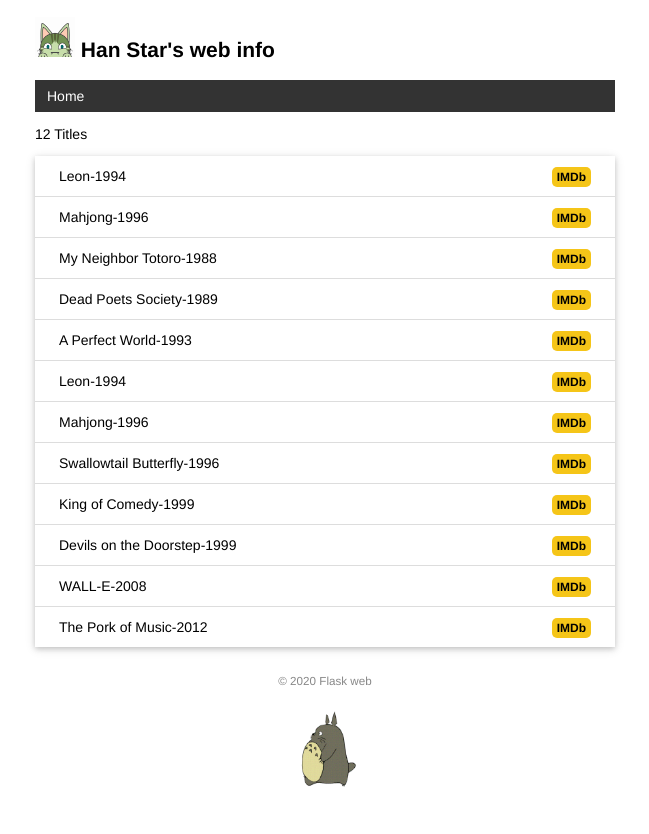
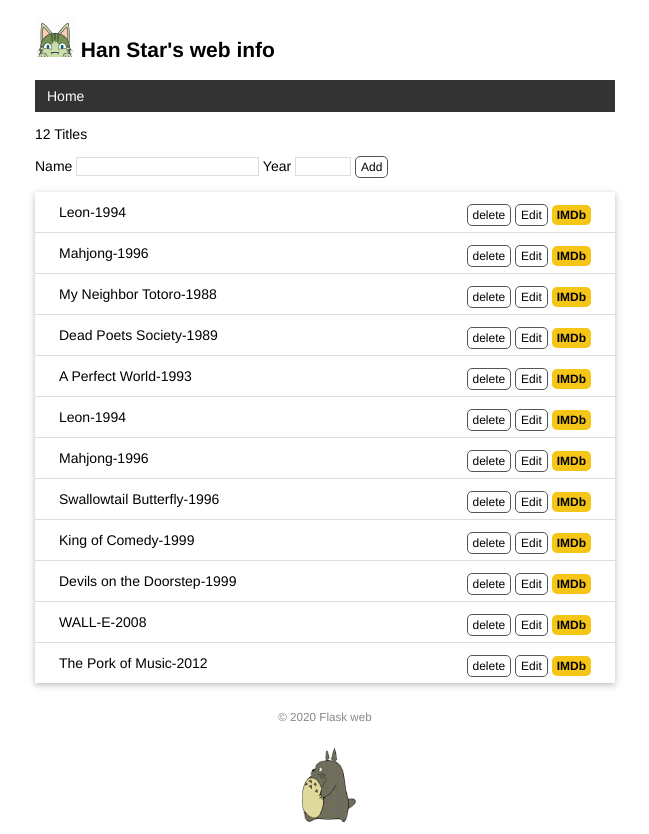
Before and after one commit to atworkhi/hello_flask, a Flask app: page / in a window 1280 px wide. Shown: the whole page, without its empty margins (315-964 px from the left). Before the commit the page ends 787 px from the top, so only its background shows below. Run offline with Flask 2, Linux system fonts and the light colour scheme; data comes from the database, SQL or seed files in the repository; both versions use the stored data as it was after the commit.

Commit message:
form crud...

```diff
--- a/app.py
+++ b/app.py
@@ -3,6 +3,7 @@ from flask_sqlalchemy import SQLAlchemy
 import os
 import sys
 import click
+from flask import request, url_for, redirect, flash
 
 WIN = sys.platform.startswith('win')  # 判断系统
 
@@ -17,6 +18,8 @@ app = Flask(__name__)
 app.config['SQLALCHEMY_DATABASE_URI'] = prefix + \
     os.path.join(app.root_path, 'data.db')  # 连接数据库
 app.config['SQLALCHEMY_TRACK_MODIFICATIONS'] = False  # 关闭对模型修改的监控
+
+app.config['SECRET_KEY'] = '910416'
 
 db = SQLAlchemy(app)  # 初始化数据库
 
@@ -79,21 +82,63 @@ def forge():
 def inject_user():
     user = User.query.first()
     return dict(user=user)  # 需要返回字典，等同于return {'user': user}
-@app.route('/')
+# 首页 增加
+@app.route('/', methods=['GET', 'POST'])
 def index():
-    # user = User.query.first()  # 获取用户记录
+    if request.method == 'POST':
+        # post请求 获取表单
+        title = request.form.get('title')  # name值
+        year = request.form.get('year')
+        # 验证数据
+        if not title or not year or len(year) > 4 or len(title) > 60:
+            flash('Invalid input..')  # 显示错误消息
+            return redirect(url_for('index'))  # 重定向事业
+        # 保存数据表
+        movie = Movie(title=title, year=year)
+        db.session.add(movie)
+        db.session.commit()
+        flash('Item create.')  # 显示创建成功
+        return redirect(url_for('index'))
+
     movies = Movie.query.all()  # 从数据库获取电影
-    # return render_template('index.html', user=user, movies=movies)
     return render_template('index.html', movies=movies)  # 使用上下文模板函数
+# 修改
+@app.route('/movie/edit/<int:movie_id>', methods=['GET', 'POST'])
+def edit(movie_id):
+    movie = Movie.query.get_or_404(movie_id)
+    if request.method == 'POST':
+        title = request.form['title']
+        year = request.form['year']
+
+        if not title or not year or len(year) > 4 or len(title) > 60:
+            flash('Invalid input.')
+            return redirect(url_for('edit', movie_id=movie_id))
+        movie.title = title
+        movie.year = year
+        db.session.commit()
+        flash('Item updated.')
+        return redirect(url_for('index'))  # 重定向首页
+    return render_template('edit.html', movie=movie)
+# 删除
+@app.route('/movie/delete/<int:movie_id>', methods=['POST'])
+def delete(movie_id):
+    movie = Movie.query.get_or_404(movie_id)
+    db.session.delete(movie)
+    db.session.commit()
+    flash('Item deleted.')
+    return redirect(url_for('index'))
+
 # 404
 @app.errorhandler(404)  # 传入错误代码
 def page_not_found(e):
     # user = User.query.first()
     # return render_template('404.html', user=user), 404  # 返回模板和状态码
     return render_template('errors/404.html'), 404  # 使用上下文模板函数传入user
+# 400
 @app.errorhandler(400)
 def bad_request(e):
     return render_template('errors/400.html'), 400
+# 500
 @app.errorhandler(500)
 def internal_server_error(e):
     return render_template('errors/500.html'), 500
--- a/static/style.css
+++ b/static/style.css
@@ -75,3 +75,47 @@ nav li a:hover {
     border-radius: 5px;
     padding: 3px 5px;
 }
+
+/* 表单 form */
+input[type=submit] {
+    font-family: inherit;
+}
+input[type=text] {
+    border: 1px solid #ddd;
+}
+input[name=year] {
+    width: 50px;
+}
+.btn {
+    font-size: 12px;
+    padding: 3px 5px;
+    text-decoration: none;
+    cursor: pointer;
+    background-color: white;
+    color: black;
+    border: 1px solid #555555;
+    border-radius: 5px;
+}
+.btn:hover {
+    text-decoration: none;
+    background-color: black;
+    color: white;
+    border: 1px solid black;
+}
+
+/* flash alert */
+.alert {
+    position: relative;
+    padding: 7px;
+    margin: 7px 0;
+    border: 1px solid transparent;
+    color: #004085;
+    background-color: #cce5ff;
+    border-color: #b8daff;
+    border-radius: 5px;
+}
+
+/* delete form */
+.inline-form {
+    display: inline;
+}
--- a/templates/base.html
+++ b/templates/base.html
@@ -1,5 +1,6 @@
 <!DOCTYPE html>
 <html lang="en">
+
 <head>
     {% block head %}
     <link rel="stylesheet" href="{{ url_for('static', filename='style.css') }}" type="text/css">
@@ -10,7 +11,11 @@
     <title>{{ user.name }}'s Info</title>
     {% endblock %}
 </head>
+
 <body>
+    {% for message in get_flashed_messages() %}
+    <div class="alert">{{ message }}</div>
+    {% endfor %}
     <h2>
         <img class="avatar" src="{{ url_for('static', filename='images/avatar.png') }}" alt="Avatar">
         {{ user.name }}'s web info
@@ -27,6 +32,4 @@
     <footer>
         <small>&copy; 2020 Flask web</small>
     </footer>
-    <img class="totoro" alt="Walking..." src="{{ url_for('static', filename='images/totoro.gif') }}"
-</body>
-</html>
+    <img class="totoro" alt="Walking..." src="{{ url_for('static', filename='images/totoro.gif') }}" </body> </html>
--- a/templates/index.html
+++ b/templates/index.html
@@ -2,14 +2,26 @@
 {% block content %}
 {# length 过滤其获取变量长度 #}
 <p>{{ movies|length }} Titles</p>
+
+{# 表单 #}
+<form method="post">
+    Name <input type="text" name="title" autocomplete="off" requ ired>
+    Year <input type="text" name="year" autocomplete="off" requi red>
+    <input class="btn" type="submit" name="submit" value="Add">
+</form>
+
 <ul class="movie-list">
     {# 迭代 #}
     {% for movie in movies %}
     <li>
         {{ movie.title }}-{{ movie.year }}
         <span class="float-right">
-            <a class="imdb" href="https://www.imdb.com/find?q={{ movie.title }}" target="_blank"
-                title="Find this movie on IMDb">IMDb</a>
+            <form class="inline-form" method="post" action="{{ url_for('delete', movie_id=movie.id) }}">
+                <input class='btn' type="submit" name="delete" value="delete" onclick="return confirm('Are you sure?')">
+            </form>
+                <a class="btn" href="{{ url_for('edit', movie_id=movie.id) }}">Edit</a>
+                <a class="imdb" href="https://www.imdb.com/find?q={{ movie.title }}" target="_blank"
+                    title="Find this movie on IMDb">IMDb</a>
         </span>
     </li>
 
```
Also changed, not shown: templates/404.html (deleted, +0 -11 lines), templates/edit.html (added, +9 -0 lines), README.md, data.db, 2 other files.
